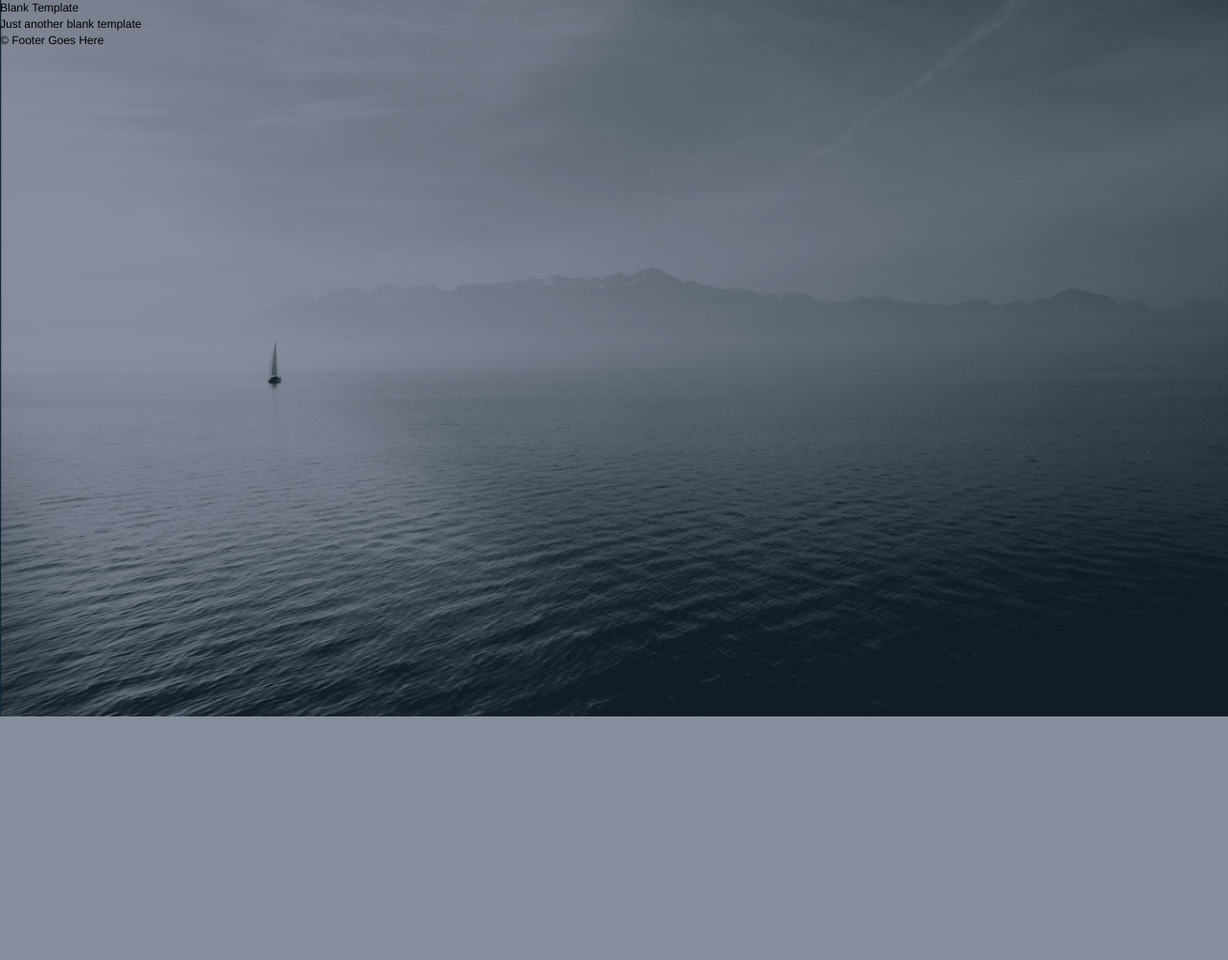
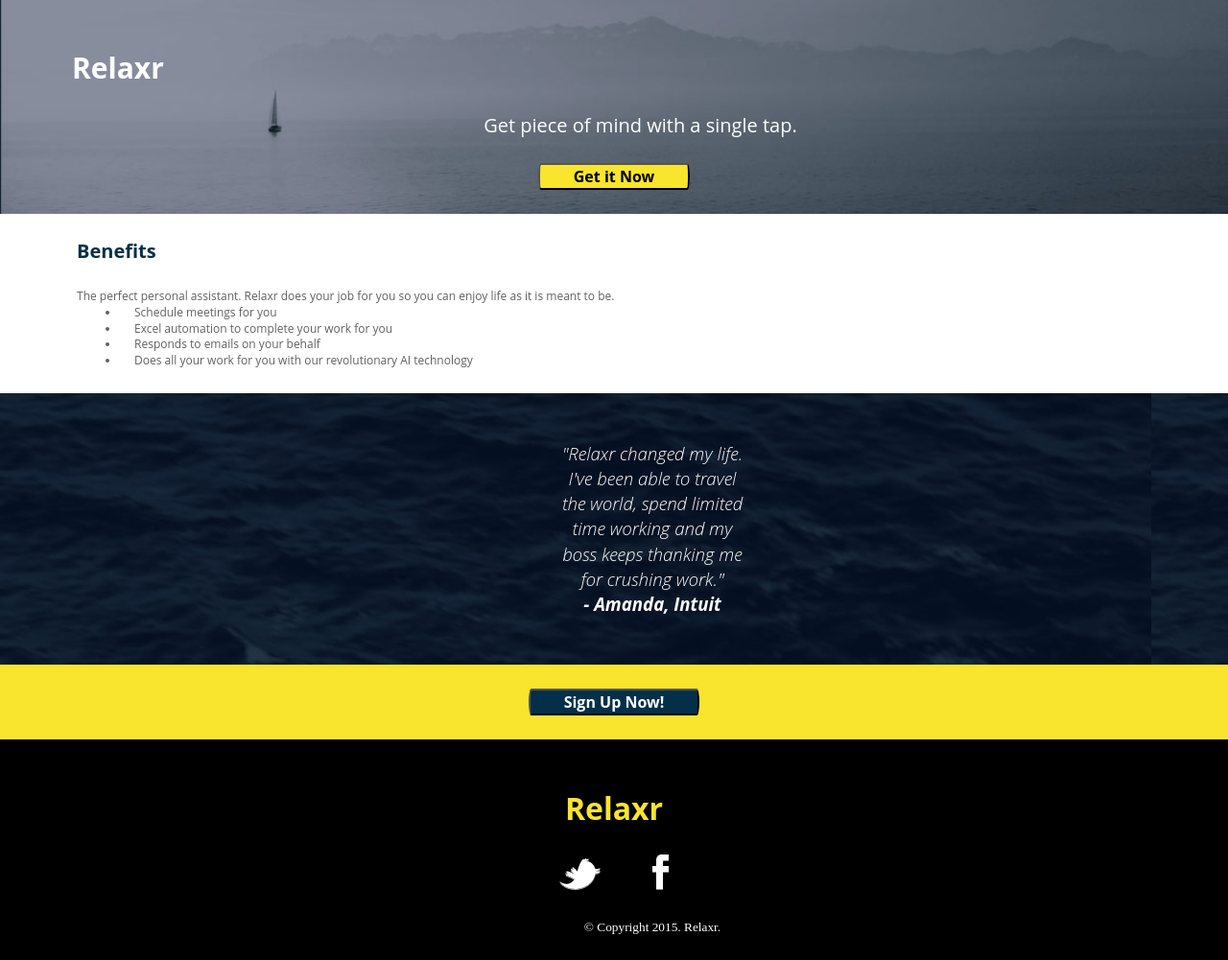
Before and after one commit to ladydeetee/FEWD, a plain HTML site: page class03/Relaxr/index.html in a window 1280 px wide. Shown: the whole page at 96% size. Before the commit the page ends 800 px from the top, so only its background shows below. Drawn offline with Linux system fonts and the light colour scheme.

Commit message:
Final-ish Relaxr
Relaxr pages

```diff
--- a/class03/Relaxr/css/style.css
+++ b/class03/Relaxr/css/style.css
@@ -1,8 +1,8 @@
 /*
-Project Name: Blank Template
-Client: Your Client
-Author: Your Name
-Developer @GA in NYC
+Project Name: Relaxr
+Client: FEWD-DC-17
+Author: Danielle Theroux
+Developer @GA in DC
 */
 
 
@@ -46,12 +46,22 @@ Developer @GA in NYC
 /*******************************************/
 
 body {
-     color: #000;
+     color: #606161;
      font-size: 12px;
      line-height: 1.4;
-     font-family: Helvetica, Arial, sans-serif;
-     background: url(../images/header_bg.jpg) no-repeat center top rgb(134,141,157);
-      background-size: cover;
+     font-family: 'open sans';
+     font-weight: Light;
+
+}
+
+ul{
+  margin-left: 125px;
+  margin-bottom: 25px;
+}
+
+li{
+  list-style: disc;
+  padding-left: 15px;
 }
 
 
@@ -60,20 +70,151 @@ body {
 /*******************************************/
 
 /* Center the container */
+
 #container {
   width: 100%;
   margin: auto;
   height: 500px;
+  content: center;
+}
+
+header {
+  background-image: url(../images/header_bg.jpg) ;
+  background-repeat: no-repeat;
+  background-size: cover;
+  padding: 25px;
+  background-position: center center;
 
 }
 
-header {
+h1{
+  font-weight: bold;
+  color: white;
+  font-size: 30px;
+  margin: 25px 50px 25px;
+}
 
+h2{
+color: white;
+font-size: 20px;
+text-align: center;
+margin: 25px 25px 25px 80px;
+}
+
+.benefits-h2{
+  color: #033048;
+  text-align: left;
+  font-weight: bold;
+}
+
+.benefits-p{
+  text-align: left;
+  margin: 25px 25px 25px 80px;
+  color: gray;
+  font-size: 14pt;
+}
+
+.GetitNow{
+  background: #f9e42e;
+  margin: auto;
+  display: block;
+  padding-left: 35px;
+  padding-right: 35px;
+}
+
+.boxcontainer-quote{
+  padding-left: 35%;
+  padding-right: 35%;
+  text-align: center;
+  background-image: url(../images/testimonial_bg.jpg);
+  font-weight: lighter;
+}
+.client-quote{
+  color: white;
+  font-style: italic;
+  text-align: center;
+  padding: 50px;
+  font-size: 14pt;
+}
+.quote-bold{
+  font-weight: bold;
+}
+
+p{
+font-size: 14 pt;
+text-align: left;
+margin-left: 80px;
+}
+
+h3{
+  color: blue;
+  font-size: 16pt;
+  margin: 25px 50px 25px;
+}
+
+
+.quote{
+  font-style: italic;
+  text-align: center;
+  font-family: 16pt;
+  color: white;
+}
+
+button{
+font-family: open sans;
+font-size: 12pt;
+font-weight: bold;
+text-align: center;
+border-radius: 1em/5em;
+}
+
+.SignUp{
+  background-color: #f9e42e;
+  padding: 25px;
+  margin: auto;
+  display: block;
+  content: center;
+}
+
+.SignUpNow{
+  display: block;
+  content: center;
+  background: #033048;
+  color: white;
+  padding-left: 35px;
+  padding-right: 35px;
+  margin: auto;
+  display: block;
 }
 
 footer {
+background-color: black;
+text-align: center;
+}
 
+a{
+  padding: 25px;
 }
+
+h5{
+  font-family: open sans;
+  font-weight: bold;
+  color: #f9e42e;
+  font-size: 24pt;
+  text-align: center;
+  padding-top: 50px;
+  padding-bottom: 25px;
+}
+
+.copyright{
+  font-family: opensans;
+  font-weight: light;
+  font-size: 10pt;
+  color: white;
+  text-align: center;
+  padding: 25px;
+}
+
 
 /******************************************
 /* ADDITIONAL STYLES
--- a/class03/Relaxr/index.html
+++ b/class03/Relaxr/index.html
@@ -15,12 +15,40 @@
 	<body>
 		<div id="container">
 			<header>
-				<h1>Blank Template</h1>
-				<h2>Just another blank template</h2>
+				<h1>Relaxr</h1>
+				<h2>Get piece of mind with a single tap.</h2>
+				<button class="GetitNow">Get it Now</button>
 			</header>
+
+		<div class="box container-benefits">
+			<h2 class="benefits-h2">Benefits</h2>
+			<p>The perfect personal assistant. Relaxr does your job for you so you can enjoy life as it is meant to be.
+			<ul>
+				<li>Schedule meetings for you</li>
+				<li>Excel automation to complete your work for you</li>
+				<li>Responds to emails on your behalf</li>
+				<li>Does all your work for you with our revolutionary AI technology</li>
+			</ul>
+			</p>
+		</div>
+
+	<div class="boxcontainer-quote">
+		<p class="client-quote">"Relaxr changed my life. I've been able to travel the world, spend limited time working and my boss keeps thanking me for crushing work."</br>
+			<em class="quote-bold">- Amanda, Intuit</em></p>
+
+</div><!--closing div container-three-->
+
+			<section class="SignUp">
+				<button class="SignUpNow">Sign Up Now!</button>
+			</section>
+
 			<footer>
-				&copy; Footer Goes Here
+				<h5>Relaxr</h5>
+				<a href="http://www.twitter.com"> <img src="images/twitter.png" class="twitter-logo"></a>
+				<a href="http://www.facebook.com"> <img src="images/facebook.png" class="facebook-logo"></a>
+				<p class="copyright">&copy; Copyright 2015. Relaxr.</p>
 			</footer>
+
 		</div><!-- #container -->
 	</body>
 </html>
```
